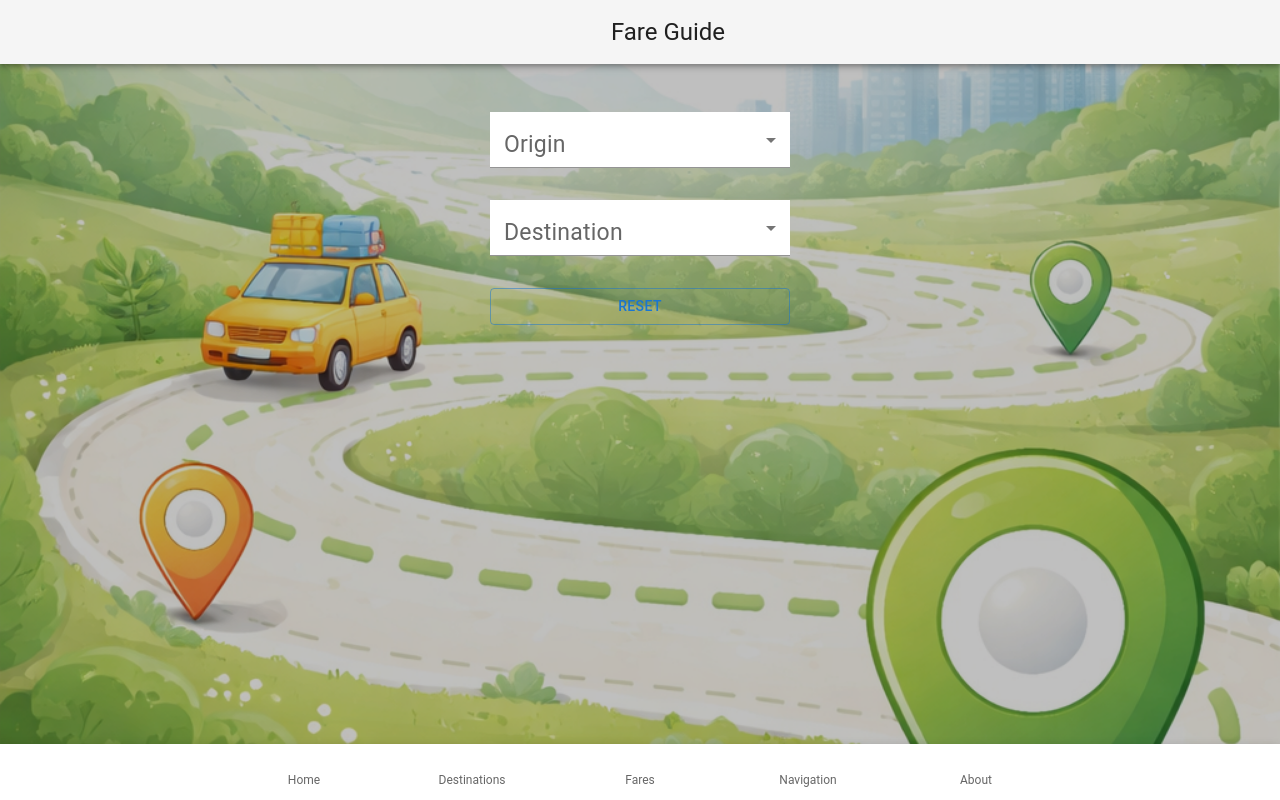
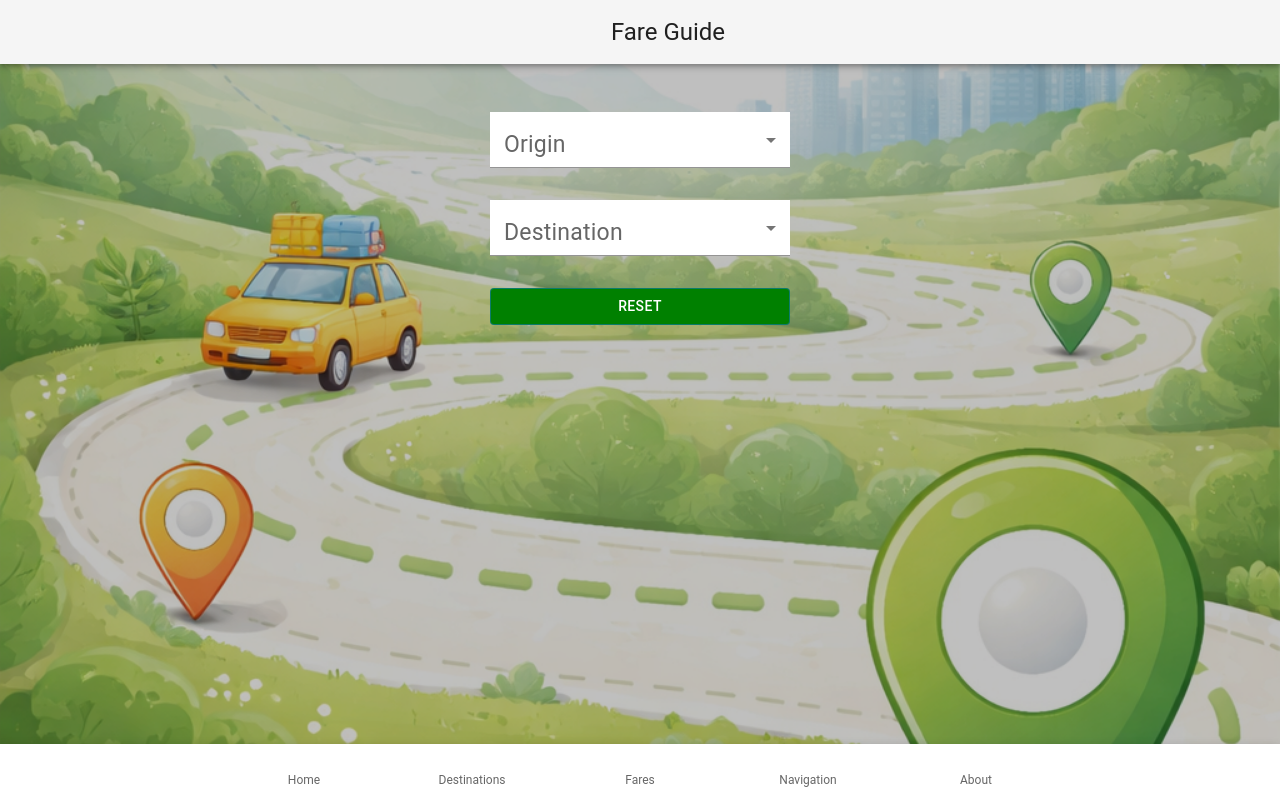
Before and after one commit to by-jenneigh/tara, a Next.js app: page /fares in a window 1280 px wide. Built offline with nearby package versions, Linux system fonts and the light colour scheme; some icons are missing.

Commit message:
Update reset color

```diff
--- a/app/fares/page.tsx
+++ b/app/fares/page.tsx
@@ -73,7 +73,11 @@ export default function Fares() {
           value={destination}
         />
 
-        <Button variant="outlined" onClick={handleReset}>
+        <Button
+          variant="outlined"
+          sx={{ backgroundColor: "green", color: "white" }}
+          onClick={handleReset}
+        >
           Reset
         </Button>
 
```
